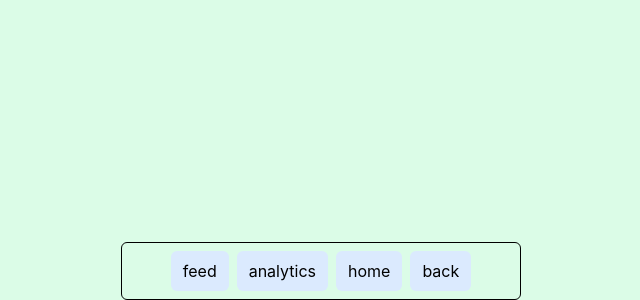
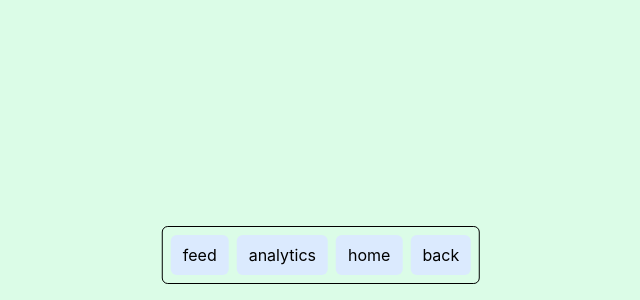
Before and after one commit to Ein-shen/Pikol, a React (Vite) app in the folder frontend/: page /dashboard in a window 1280 px wide. Shown: the part 500-800 px from the top of the page, without its empty margins (319-959 px from the left). Built offline with nearby package versions, Linux system fonts and the light colour scheme.

Commit message:
added changes in the bttom bar fix the px

```diff
--- a/frontend/src/user/Bottom_bar.jsx
+++ b/frontend/src/user/Bottom_bar.jsx
@@ -2,20 +2,13 @@ import React from 'react'
 
 export const Bottom_bar = () => {
   return (
-
-    <div className='flex justify-center '>
-
-        <div className='w-100 border border-1  rounded-md fixed bottom-0  flex items-center justify-center'>
-          <div className='flex flex-row gap-2 p-2'>
-              <button className='px-3 py-2 bg-blue-100 hover:bg-white/10 rounded-md'> feed </button>
-
-              <button className='px-3 py-2 bg-blue-100 hover:bg-white/10 rounded-md '> analytics </button>
-              <button className='px-3 py-2 bg-blue-100 hover:bg-white/10 rounded-md'> home </button>
-              <button className='px-3 py-2 bg-blue-100 hover:bg-white/10 rounded-md'> back </button>
-          </div>
+    <div className='fixed bottom-4 left-1/2 -translate-x-1/2 border rounded-md'>
+      <div className='flex flex-row gap-2 p-2'>
+        <button className='px-3 py-2 bg-blue-100 hover:bg-blue-200 rounded-md'>feed</button>
+        <button className='px-3 py-2 bg-blue-100 hover:bg-blue-200 rounded-md'>analytics</button>
+        <button className='px-3 py-2 bg-blue-100 hover:bg-blue-200 rounded-md'>home</button>
+        <button className='px-3 py-2 bg-blue-100 hover:bg-blue-200 rounded-md'>back</button>
       </div>
-
     </div>
-
   )
 }
```
